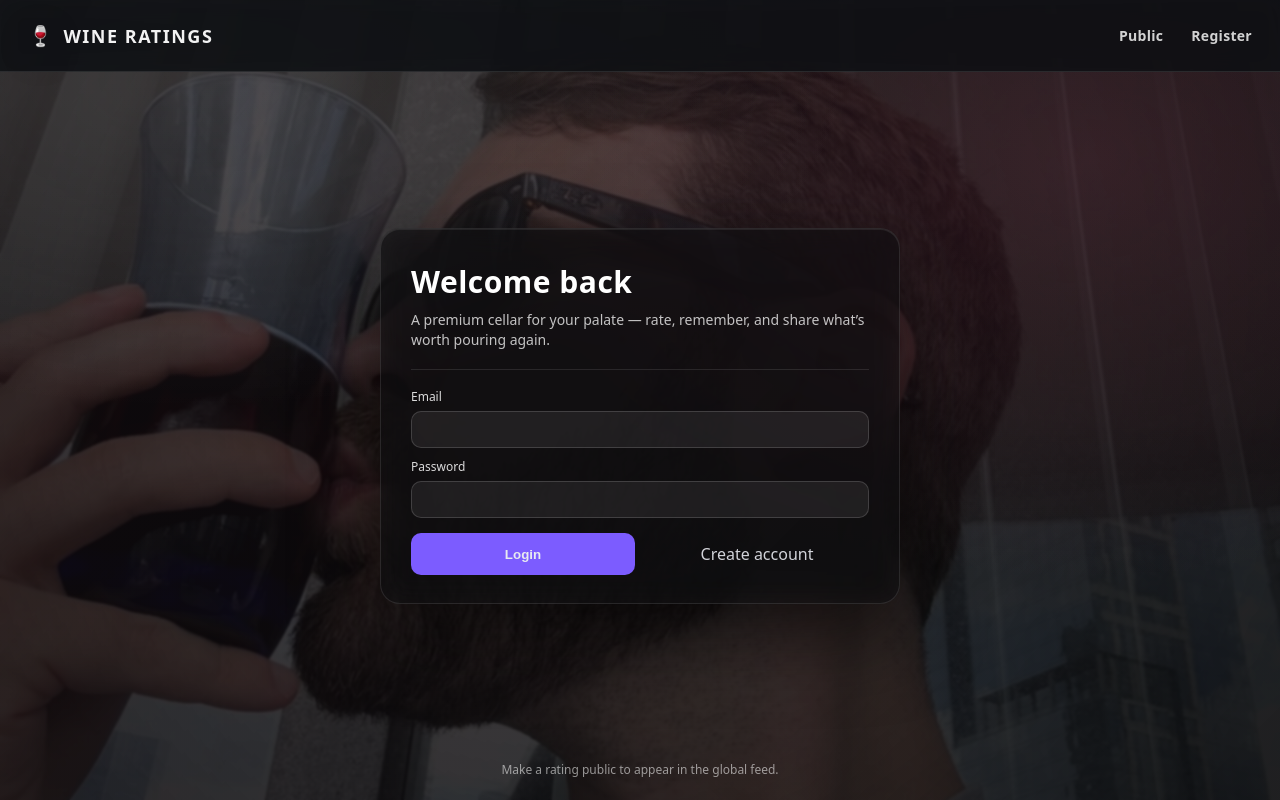
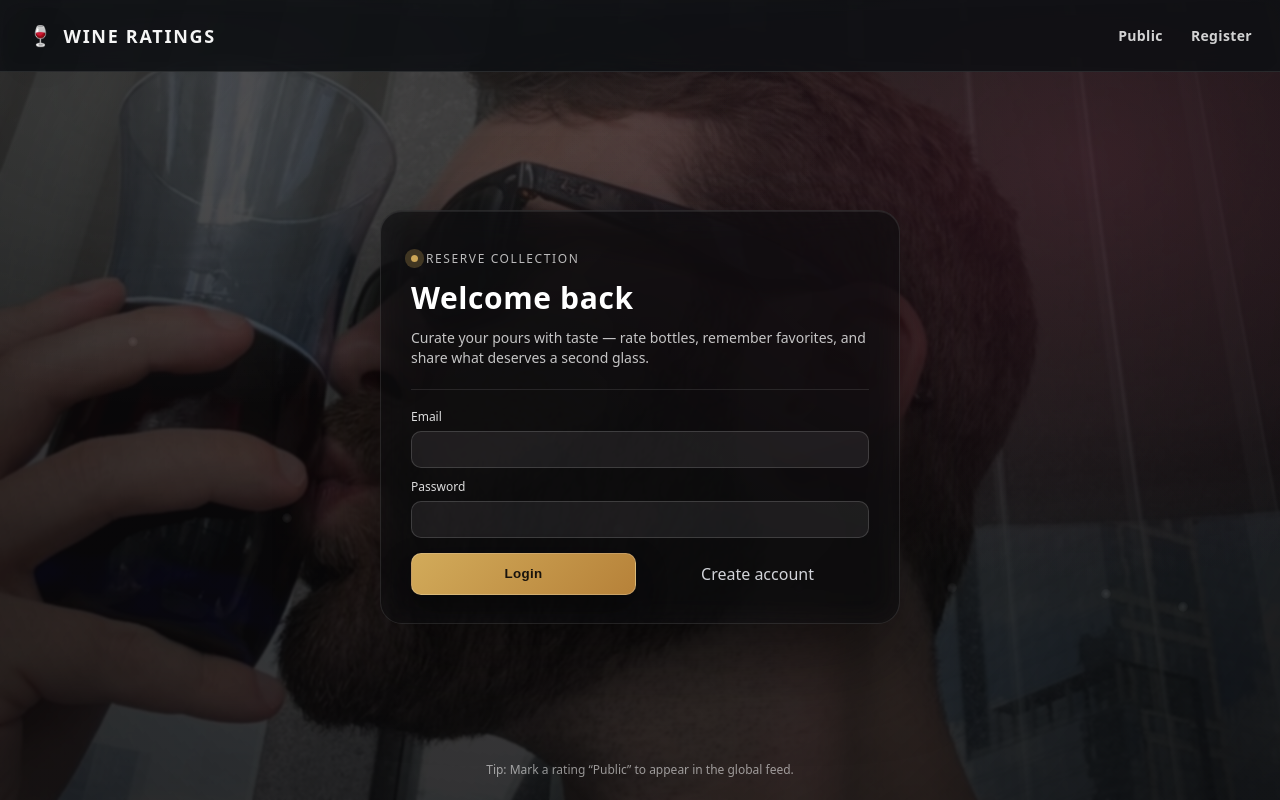
Before and after one commit to sethmansel-creator/wine-ratings-pro, a plain HTML site: page client/login.html in a window 1280 px wide. Drawn offline with Linux system fonts and the light colour scheme.

Commit message:
Better Login

```diff
--- a/client/login.html
+++ b/client/login.html
@@ -7,179 +7,281 @@
   <link rel="stylesheet" href="styles.css"/>
 
   <style>
-    /* ===== PREMIUM HERO BACKGROUND ===== */
-    body.login-premium {
+    /* ===== ONE-LEVEL-UP PREMIUM LOGIN ===== */
+
+    :root{
+      --gold: rgba(214, 174, 92, 0.95);
+      --gold2: rgba(214, 174, 92, 0.25);
+      --wine: rgba(160, 64, 96, 0.55);
+    }
+
+    body.login-elite {
       margin: 0;
       min-height: 100vh;
+      color: #fff;
+      overflow-x: hidden;
+      background: #0b0b0d;
+    }
+
+    /* Background image sits on its own layer so we can animate it smoothly */
+    .bg {
+      position: fixed;
+      inset: 0;
+      z-index: 0;
       background-image: url("assets/login-hero.jpg");
       background-size: cover;
       background-position: center;
       background-repeat: no-repeat;
-      color: #fff;
-      overflow-x: hidden;
+      transform: scale(1.03);
+      animation: slowZoom 18s ease-in-out infinite alternate;
+      will-change: transform;
     }
 
-    /* Cinematic wine overlay */
-    .premium-overlay {
+    @keyframes slowZoom{
+      0%   { transform: scale(1.03) translateY(0px); }
+      100% { transform: scale(1.10) translateY(-10px); }
+    }
+
+    /* Premium overlay (wine tint + vignette + soft highlight) */
+    .overlay {
+      position: relative;
+      z-index: 1;
       min-height: 100vh;
       display: flex;
       flex-direction: column;
-      position: relative;
       background:
         radial-gradient(1200px 600px at 15% 10%, rgba(255,255,255,0.10), rgba(255,255,255,0) 55%),
-        radial-gradient(1000px 700px at 85% 20%, rgba(160, 64, 96, 0.20), rgba(0,0,0,0) 60%),
-        linear-gradient(135deg, rgba(18, 12, 16, 0.75), rgba(10, 10, 12, 0.85)),
-        radial-gradient(circle at 50% 50%, rgba(0,0,0,0) 35%, rgba(0,0,0,0.4) 90%);
+        radial-gradient(1000px 700px at 85% 20%, rgba(160, 64, 96, 0.22), rgba(0,0,0,0) 60%),
+        linear-gradient(135deg, rgba(12, 10, 12, 0.70), rgba(8, 8, 10, 0.86)),
+        radial-gradient(circle at 50% 50%, rgba(0,0,0,0) 35%, rgba(0,0,0,0.45) 92%);
       backdrop-filter: blur(1px);
     }
 
-    /* Top navigation */
-    .topbar {
+    /* Floating light particles (subtle, premium) */
+    .particles {
+      position: absolute;
+      inset: 0;
+      pointer-events: none;
+      overflow: hidden;
+      z-index: 1;
+    }
+
+    .particle{
+      position: absolute;
+      width: 10px;
+      height: 10px;
+      border-radius: 999px;
+      background: radial-gradient(circle, rgba(255,255,255,0.65), rgba(255,255,255,0));
+      opacity: 0.16;
+      filter: blur(0.2px);
+      animation: floatUp 10s linear infinite;
+    }
+
+    /* Each particle gets custom positions + durations via nth-child */
+    @keyframes floatUp{
+      0%   { transform: translateY(40px); opacity: 0.0; }
+      10%  { opacity: 0.16; }
+      70%  { opacity: 0.10; }
+      100% { transform: translateY(-110vh); opacity: 0.0; }
+    }
+
+    .particle:nth-child(1){ left: 10%; top: 85%; animation-duration: 12s; animation-delay: 0s;  transform: translateY(40px) scale(0.9); }
+    .particle:nth-child(2){ left: 22%; top: 92%; animation-duration: 14s; animation-delay: 1s;  transform: translateY(40px) scale(1.2); }
+    .particle:nth-child(3){ left: 35%; top: 88%; animation-duration: 11s; animation-delay: 2s;  transform: translateY(40px) scale(0.7); }
+    .particle:nth-child(4){ left: 48%; top: 95%; animation-duration: 15s; animation-delay: 0.5s;transform: translateY(40px) scale(1.0); }
+    .particle:nth-child(5){ left: 62%; top: 90%; animation-duration: 13s; animation-delay: 2.5s;transform: translateY(40px) scale(1.3); }
+    .particle:nth-child(6){ left: 74%; top: 93%; animation-duration: 16s; animation-delay: 1.5s;transform: translateY(40px) scale(0.8); }
+    .particle:nth-child(7){ left: 86%; top: 87%; animation-duration: 12.5s;animation-delay: 3s;  transform: translateY(40px) scale(1.1); }
+    .particle:nth-child(8){ left: 92%; top: 94%; animation-duration: 14.5s;animation-delay: 2s;  transform: translateY(40px) scale(0.9); }
+
+    /* Top bar */
+    .topbar{
+      position: sticky;
+      top: 0;
+      z-index: 3;
       display: flex;
       align-items: center;
       justify-content: space-between;
       padding: 22px 28px;
-      position: sticky;
-      top: 0;
     }
 
-    .brand {
+    .brand{
       display: flex;
       align-items: baseline;
       gap: 10px;
-      font-weight: 800;
-      letter-spacing: 0.5px;
+      font-weight: 900;
+      letter-spacing: 0.6px;
+      user-select: none;
     }
 
-    .brand .logo {
+    .brand .logo{
       font-size: 20px;
-      filter: drop-shadow(0 10px 18px rgba(0,0,0,0.35));
+      filter: drop-shadow(0 12px 18px rgba(0,0,0,0.45));
     }
 
-    .brand .name {
+    .brand .name{
       font-size: 18px;
       text-transform: uppercase;
-      letter-spacing: 1.5px;
-      opacity: 0.95;
+      letter-spacing: 1.7px;
+      opacity: 0.96;
     }
 
-    .navlinks a {
-      color: rgba(255,255,255,0.9);
+    .navlinks a{
+      color: rgba(255,255,255,0.90);
       text-decoration: none;
       margin-left: 16px;
-      font-weight: 600;
+      font-weight: 650;
       font-size: 14px;
-      letter-spacing: 0.3px;
+      letter-spacing: 0.35px;
     }
+    .navlinks a:hover{ text-decoration: underline; }
 
-    .navlinks a:hover {
-      text-decoration: underline;
-    }
-
-    /* Center content */
-    .wrap {
+    /* Center layout */
+    .wrap{
       flex: 1;
       display: flex;
       align-items: center;
       justify-content: center;
       padding: 20px;
+      z-index: 2;
     }
 
-    /* Premium glass card */
-    .premium-card {
+    /* Card */
+    .card-elite{
       width: 100%;
       max-width: 520px;
-      border-radius: 20px;
-      padding: 32px 30px 28px;
-      background: rgba(14, 14, 16, 0.60);
+      border-radius: 22px;
+      padding: 34px 30px 28px;
+      background: rgba(12, 12, 14, 0.62);
       border: 1px solid rgba(255,255,255,0.10);
       box-shadow:
-        0 30px 80px rgba(0,0,0,0.65),
+        0 34px 90px rgba(0,0,0,0.70),
         inset 0 1px 0 rgba(255,255,255,0.08);
-      backdrop-filter: blur(14px);
+      backdrop-filter: blur(16px);
 
       opacity: 0;
       transform: translateY(20px) scale(0.98);
-      animation: premiumFade 0.8s ease-out forwards;
+      animation: cardIn 0.85s ease-out forwards;
     }
 
-    @keyframes premiumFade {
-      0% {
-        opacity: 0;
-        transform: translateY(20px) scale(0.98);
-      }
-      60% {
-        opacity: 1;
-        transform: translateY(-4px) scale(1.01);
-      }
-      100% {
-        opacity: 1;
-        transform: translateY(0) scale(1);
-      }
+    @keyframes cardIn{
+      0%   { opacity: 0; transform: translateY(20px) scale(0.98); }
+      60%  { opacity: 1; transform: translateY(-4px) scale(1.01); }
+      100% { opacity: 1; transform: translateY(0) scale(1); }
     }
 
-    .premium-card h1 {
-      margin: 0 0 8px;
-      font-size: 30px;
-      letter-spacing: 0.5px;
+    .kicker{
+      display: inline-flex;
+      align-items: center;
+      gap: 8px;
+      font-size: 12px;
+      letter-spacing: 1.6px;
+      text-transform: uppercase;
+      color: rgba(255,255,255,0.72);
+      margin-bottom: 10px;
     }
 
-    .tagline {
-      margin: 0 0 20px;
-      color: rgba(255,255,255,0.75);
-      font-size: 14px;
-      line-height: 1.4;
+    .kicker .dot{
+      width: 7px; height: 7px; border-radius: 999px;
+      background: var(--gold);
+      box-shadow: 0 0 0 6px var(--gold2);
     }
 
-    .divider {
+    .card-elite h1{
+      margin: 0 0 10px;
+      font-size: 30px;
+      letter-spacing: 0.6px;
+    }
+
+    .tagline{
+      margin: 0 0 20px;
+      color: rgba(255,255,255,0.76);
+      font-size: 14px;
+      line-height: 1.45;
+    }
+
+    .divider{
       height: 1px;
       background: rgba(255,255,255,0.10);
       margin: 18px 0;
     }
 
-    .premium-card label {
-      color: rgba(255,255,255,0.85);
+    /* Inputs */
+    .card-elite label{
+      color: rgba(255,255,255,0.86);
     }
 
-    .premium-card input {
+    .card-elite input{
       background: rgba(255,255,255,0.07);
       border: 1px solid rgba(255,255,255,0.15);
       color: rgba(255,255,255,0.95);
     }
 
-    .premium-card input:focus {
+    .card-elite input:focus{
       outline: none;
-      border-color: rgba(160, 64, 96, 0.6);
-      box-shadow: 0 0 0 3px rgba(160, 64, 96, 0.2);
+      border-color: var(--wine);
+      box-shadow: 0 0 0 3px rgba(160, 64, 96, 0.22);
     }
 
-    .footer {
+    /* Gold primary button without touching global CSS */
+    .card-elite .actions button[type="submit"]{
+      background: linear-gradient(135deg, rgba(214,174,92,0.98), rgba(186,132,58,0.98));
+      border: 1px solid rgba(255,255,255,0.20);
+      color: rgba(15, 12, 10, 0.95);
+      font-weight: 800;
+      letter-spacing: 0.3px;
+      box-shadow: 0 14px 30px rgba(0,0,0,0.35);
+      transition: transform 0.12s ease, filter 0.12s ease;
+    }
+
+    .card-elite .actions button[type="submit"]:hover{
+      filter: brightness(1.03);
+      transform: translateY(-1px);
+    }
+
+    .card-elite .actions button[type="submit"]:active{
+      transform: translateY(0px);
+    }
+
+    /* Footer */
+    .footer{
       padding: 0 28px 22px;
       color: rgba(255,255,255,0.55);
       font-size: 12px;
       text-align: center;
+      z-index: 2;
     }
 
-    @media (max-width: 520px) {
-      .premium-card {
-        padding: 24px 18px 20px;
-      }
-      .premium-card h1 {
-        font-size: 26px;
-      }
+    @media (max-width: 520px){
+      .card-elite{ padding: 26px 18px 20px; border-radius: 18px; }
+      .card-elite h1{ font-size: 26px; }
+      .navlinks a{ margin-left: 12px; }
+    }
+
+    /* Respect reduced motion */
+    @media (prefers-reduced-motion: reduce){
+      .bg, .particle, .card-elite { animation: none !important; }
+      .card-elite { opacity: 1; transform: none; }
     }
   </style>
 </head>
 
-<body data-page="login" class="login-premium">
-  <div class="premium-overlay">
+<body data-page="login" class="login-elite">
+  <!-- Background layer -->
+  <div class="bg" aria-hidden="true"></div>
+
+  <div class="overlay">
+    <!-- Particles layer -->
+    <div class="particles" aria-hidden="true">
+      <div class="particle"></div><div class="particle"></div><div class="particle"></div><div class="particle"></div>
+      <div class="particle"></div><div class="particle"></div><div class="particle"></div><div class="particle"></div>
+    </div>
 
     <header class="topbar">
       <div class="brand">
         <div class="logo">🍷</div>
         <div class="name">Wine Ratings</div>
       </div>
-
       <div class="navlinks">
         <a href="public.html">Public</a>
         <a href="register.html">Register</a>
@@ -187,10 +289,11 @@
     </header>
 
     <div class="wrap">
-      <section class="premium-card">
+      <section class="card-elite">
+        <div class="kicker"><span class="dot"></span> Reserve Collection</div>
         <h1>Welcome back</h1>
         <p class="tagline">
-          A premium cellar for your palate — rate, remember, and share what’s worth pouring again.
+          Curate your pours with taste — rate bottles, remember favorites, and share what deserves a second glass.
         </p>
 
         <div class="divider"></div>
@@ -215,9 +318,8 @@
     </div>
 
     <div class="footer">
-      Make a rating public to appear in the global feed.
+      Tip: Mark a rating “Public” to appear in the global feed.
     </div>
-
   </div>
 
   <script src="app.js"></script>
```
